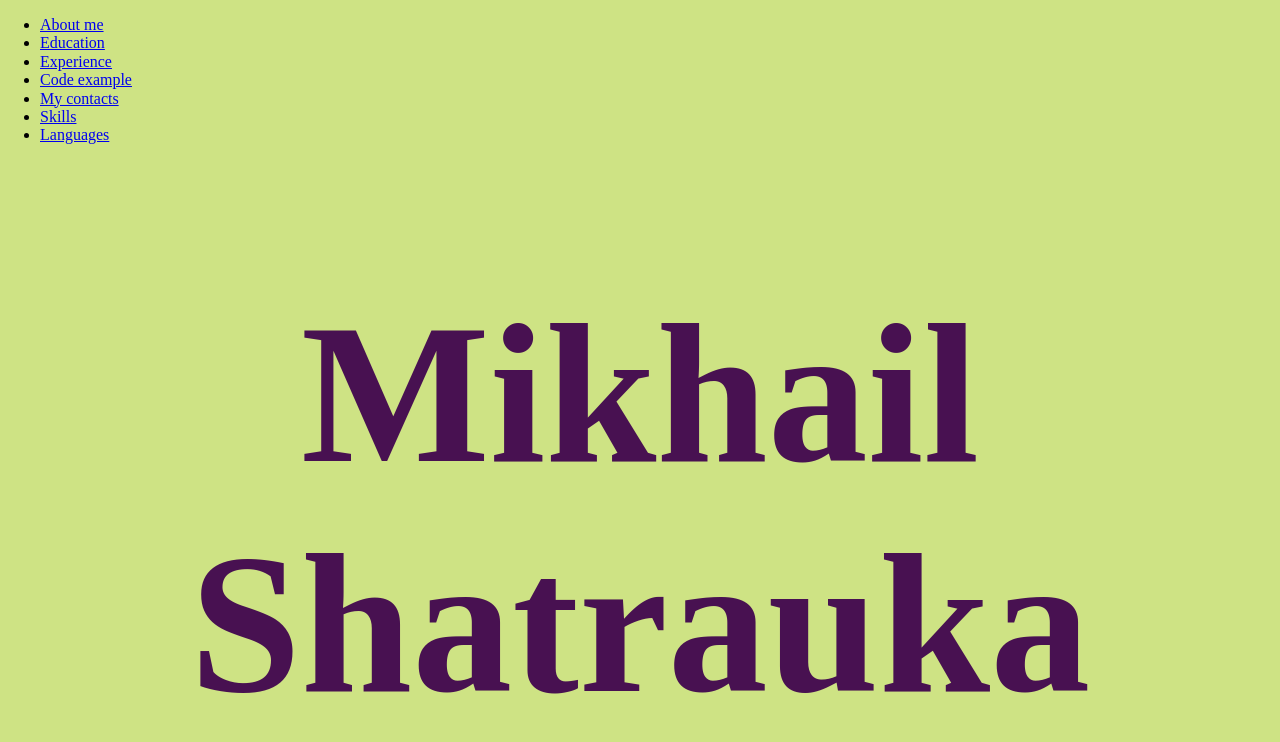
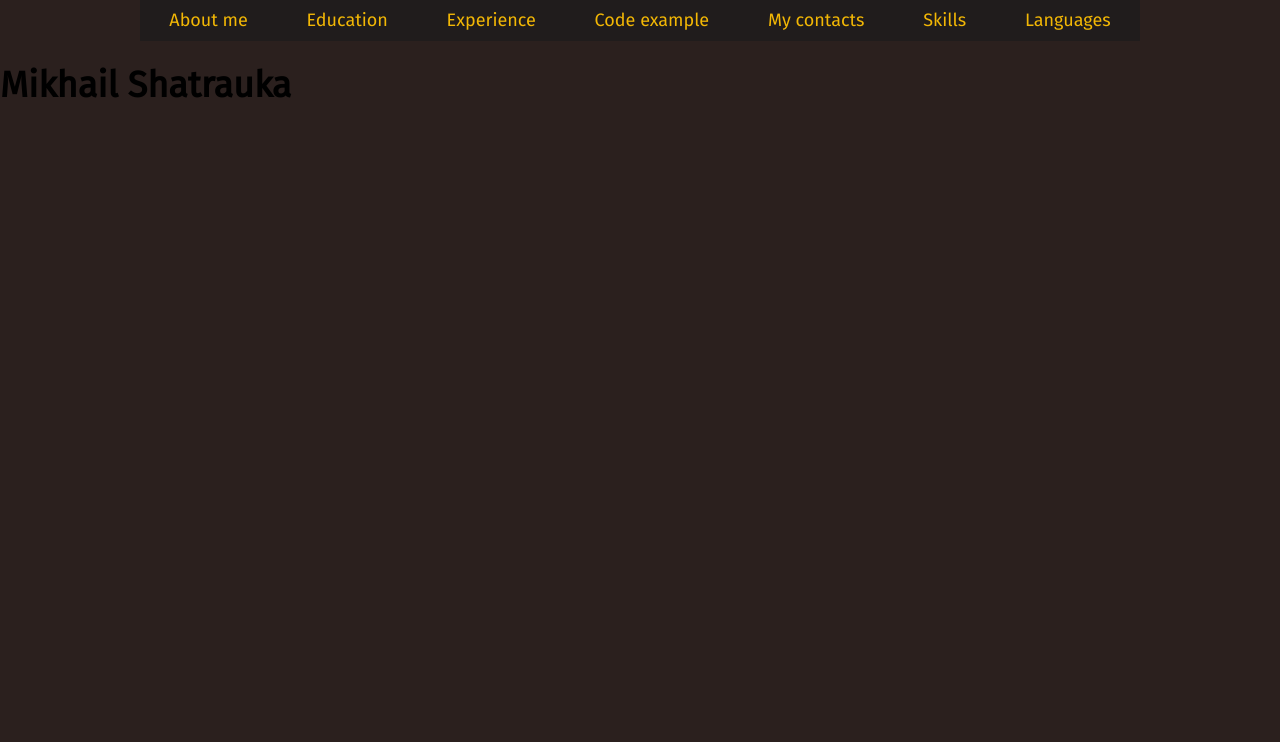
Before and after one commit to manyll90/rsschool-cv, a plain HTML site: page index.html in a window 1280 px wide. Drawn offline with Linux system fonts and the light colour scheme.

Commit message:
feat: add header styles in css

```diff
--- a/style.css
+++ b/style.css
@@ -1,8 +1,44 @@
+* {
+    box-sizing: border-box;
+  }
+html {
+    scroll-behavior: smooth;
+}
 body {
-    background-color: rgb(206, 227, 132);
+    font-family: 'Fira Sans', sans-serif;
+    font-size: 18px;
+    background-color: #2b201e;
 }
-h1 {
-    font-size: 200px;
-    color: rgb(72, 17, 81);
-    text-align: center;
+
+/*------------------------------------------*HEADER START*-----------------------------------------*/
+
+.conteiner {
+    max-width: 1000px;
+    margin: 0 auto;
+    background-color: rgb(32, 28, 28);
+  }
+
+.nav-menu {
+    display: flex;
+    justify-content: space-around;
+    margin: 0 auto;
+    padding: 10px 0;
 }
+
+.nav-menu li,
+.section-left-list {
+    list-style-type: none;
+}
+
+a {
+    text-decoration: none;
+}
+.menu-list {
+    color: #F2B705;
+}
+
+.menu-list:hover {
+    color: #ffffff;
+}
+
+/*-------------------------------------------*HEADER END*------------------------------------------*/
```
